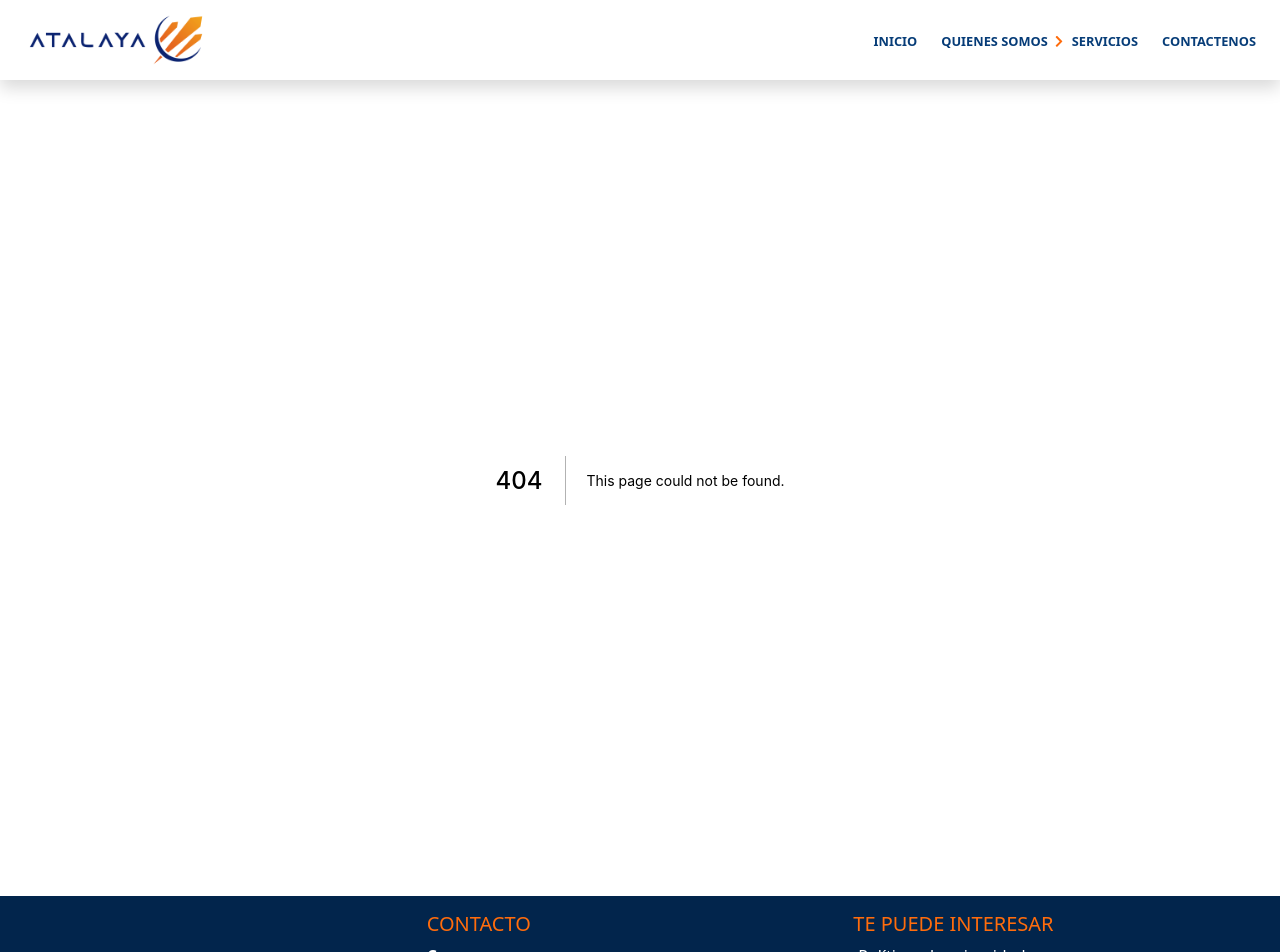
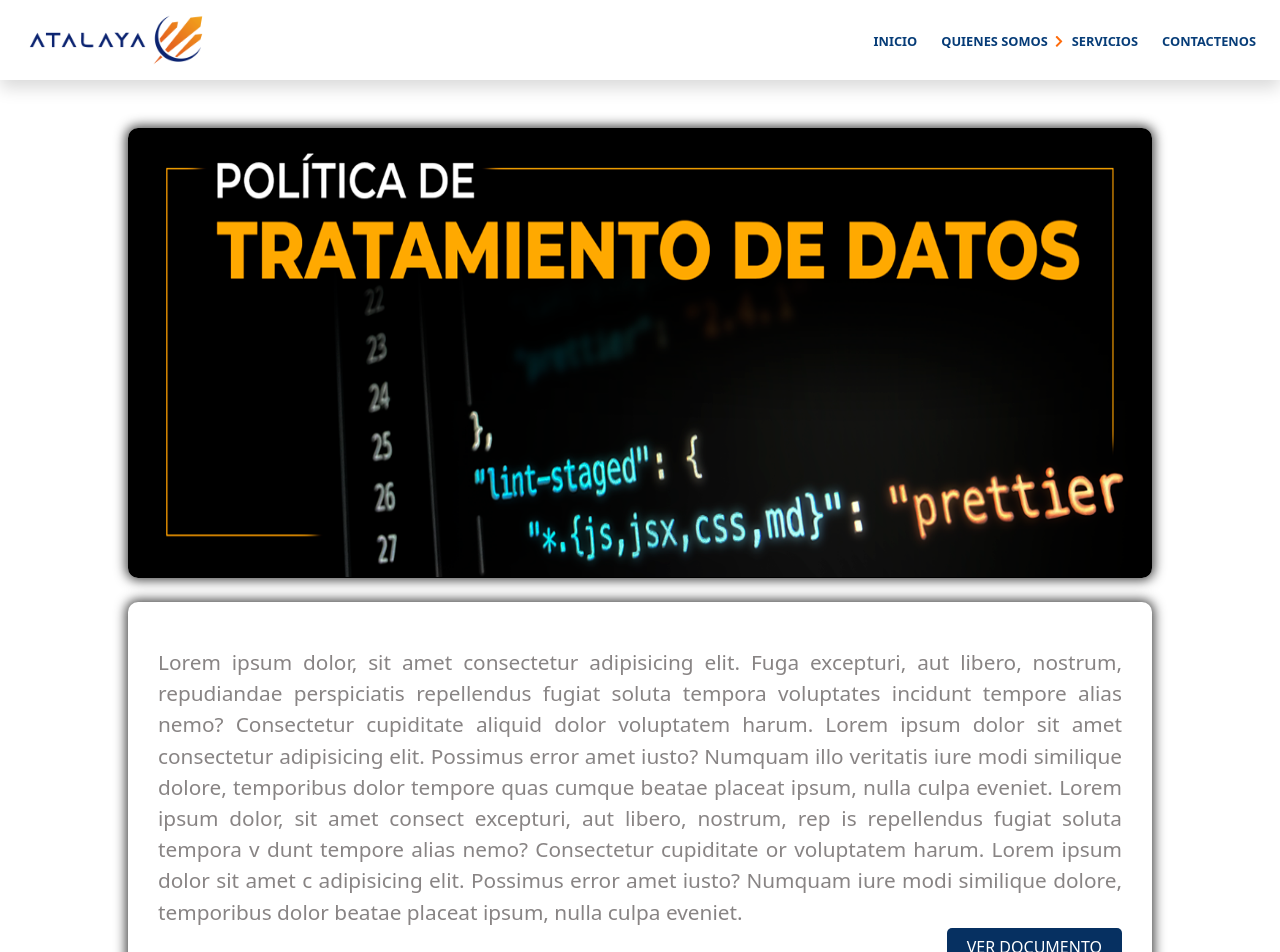
Before and after one commit to logitransatalaya/sitio_web_atalaya, a Next.js app: page /dataTreatment in a window 1280 px wide. Before the commit this address had no page. Shown: the top 952 px of the page. Built offline with nearby package versions, Linux system fonts and the light colour scheme.

Commit message:
:zap: add image banner in component privacyPolicies

```diff
--- a/components/Button.jsx
+++ b/components/Button.jsx
@@ -1,5 +1,5 @@
+import React from 'react'
 import Link from 'next/link'
-import React from 'react'
 import styles from '../styles/Service.module.css'
 
 export const Button = ({ text, to }) => {
--- a/components/CardService.jsx
+++ b/components/CardService.jsx
@@ -1,6 +1,5 @@
 import React from 'react'
 import styles from '../styles/Service.module.css'
-import { Container } from './Container'
 
 export const CardService = ({ image }) => {
 	return (
--- a/components/FooterAtalaya.jsx
+++ b/components/FooterAtalaya.jsx
@@ -1,6 +1,6 @@
 import React from 'react'
+import Link from 'next/link'
 import styles from 'styles/Footer.module.css'
-import Link from 'next/link'
 
 export const FooterAtalaya = () => {
 	return (
@@ -73,7 +73,7 @@ export const FooterAtalaya = () => {
 						</Link>
 					</li>
 					<li>
-						<Link href='/politica-datos'>
+						<Link href='/dataTreatment'>
 							<a>Políticas de tratamiento de datos</a>
 						</Link>
 					</li>
--- a/components/Home/Card.jsx
+++ b/components/Home/Card.jsx
@@ -1,6 +1,6 @@
-import React, { useState } from 'react'
 import Link from 'next/link'
 import Image from 'next/image'
+import React, { useState } from 'react'
 import styled from 'styles/Home.module.css'
 
 export const HomeCard = ({ icon, title }) => {
--- a/components/Modal.jsx
+++ b/components/Modal.jsx
@@ -1,4 +1,4 @@
-import React, { Children } from 'react'
+import React from 'react'
 import styled from 'styles/modal.module.css'
 
 const Modal = ({ children, handleModal }) => {
--- a/pages/contactenos.jsx
+++ b/pages/contactenos.jsx
@@ -1,6 +1,6 @@
-import FormAbout from 'components/Contactenos/FormAbout'
 import React from 'react'
 import styled from 'styles/About.module.css'
+import FormAbout from 'components/Contactenos/FormAbout'
 
 const contactenos = () => {
 	return (
--- /dev/null
+++ b/pages/dataTreatment.jsx
@@ -0,0 +1,29 @@
+import { Banner } from 'components/Banner'
+import CardInfoBanner from 'components/CardInfoBanner'
+import React from 'react'
+
+const dataTreatment = () => {
+	return (
+		<div>
+			<Banner url={'tratamiento de datos.png'} />
+			<CardInfoBanner>
+				Lorem ipsum dolor, sit amet consectetur adipisicing elit. Fuga
+				excepturi, aut libero, nostrum, repudiandae perspiciatis
+				repellendus fugiat soluta tempora voluptates incidunt tempore
+				alias nemo? Consectetur cupiditate aliquid dolor voluptatem
+				harum. Lorem ipsum dolor sit amet consectetur adipisicing elit.
+				Possimus error amet iusto? Numquam illo veritatis iure modi
+				similique dolore, temporibus dolor tempore quas cumque beatae
+				placeat ipsum, nulla culpa eveniet. Lorem ipsum dolor, sit amet
+				consect excepturi, aut libero, nostrum, rep is repellendus
+				fugiat soluta tempora v dunt tempore alias nemo? Consectetur
+				cupiditate or voluptatem harum. Lorem ipsum dolor sit amet c
+				adipisicing elit. Possimus error amet iusto? Numquam iure modi
+				similique dolore, temporibus dolor beatae placeat ipsum, nulla
+				culpa eveniet.
+			</CardInfoBanner>
+		</div>
+	)
+}
+
+export default dataTreatment
--- a/pages/privacyPolicies.jsx
+++ b/pages/privacyPolicies.jsx
@@ -1,5 +1,4 @@
 import React from 'react'
-
 import { Banner } from 'components/Banner'
 import CardInfoBanner from 'components/CardInfoBanner'
 
--- a/pages/quienes-somos/sedes.jsx
+++ b/pages/quienes-somos/sedes.jsx
@@ -1,8 +1,8 @@
 import React from 'react'
-import { CardGroup, Card, Row, Col } from 'react-bootstrap'
+import { Button } from 'components/Button'
 import style from 'styles/sedes.module.css'
+import { Card, Row } from 'react-bootstrap'
 import 'bootstrap/dist/css/bootstrap.min.css'
-import { Button } from 'components/Button'
 import styles from '../../styles/Service.module.css'
 
 const sedes = () => {
--- a/pages/quienes-somos/seguridad-vial.jsx
+++ b/pages/quienes-somos/seguridad-vial.jsx
@@ -1,8 +1,8 @@
+import Modal from 'components/Modal'
 import React, { useState } from 'react'
+import { Banner } from 'components/Banner'
 import styled from 'styles/seguridadvial.module.css'
-import Modal from 'components/Modal'
 import CardInfoBanner from 'components/CardInfoBanner'
-import { Banner } from 'components/Banner'
 
 const seguridadVial = () => {
 	const [showModal, setShowModal] = useState(false)
```
Also changed, not shown: components/Service/index.js (deleted, +0 -15 lines), public/tratamiento de datos.png (added).
